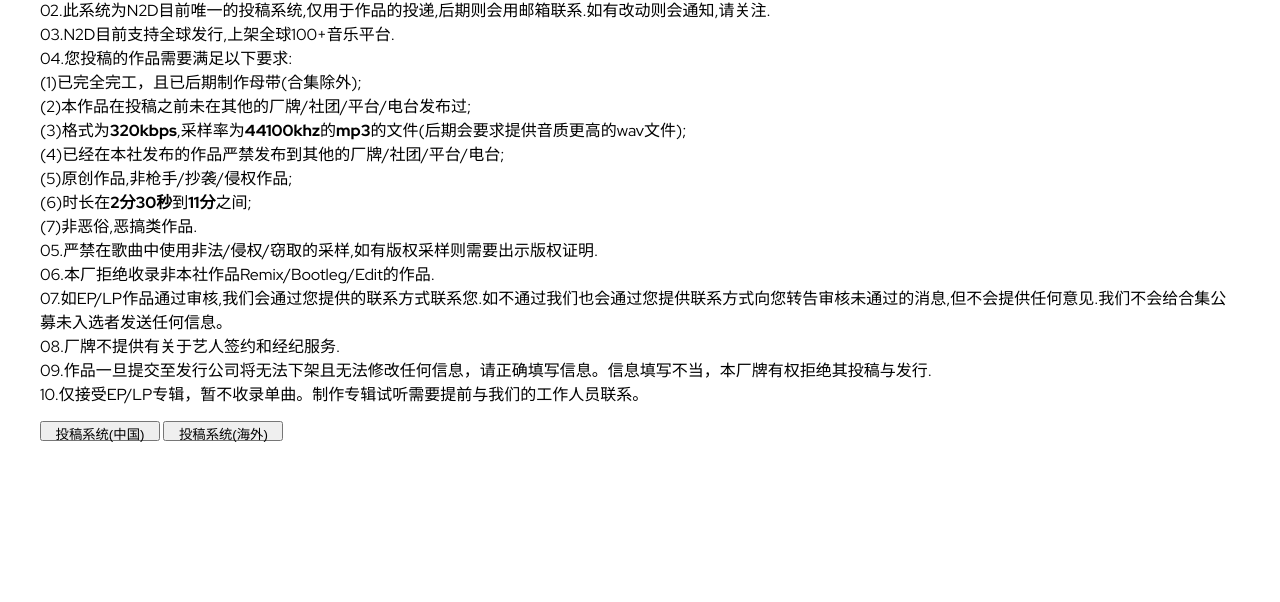
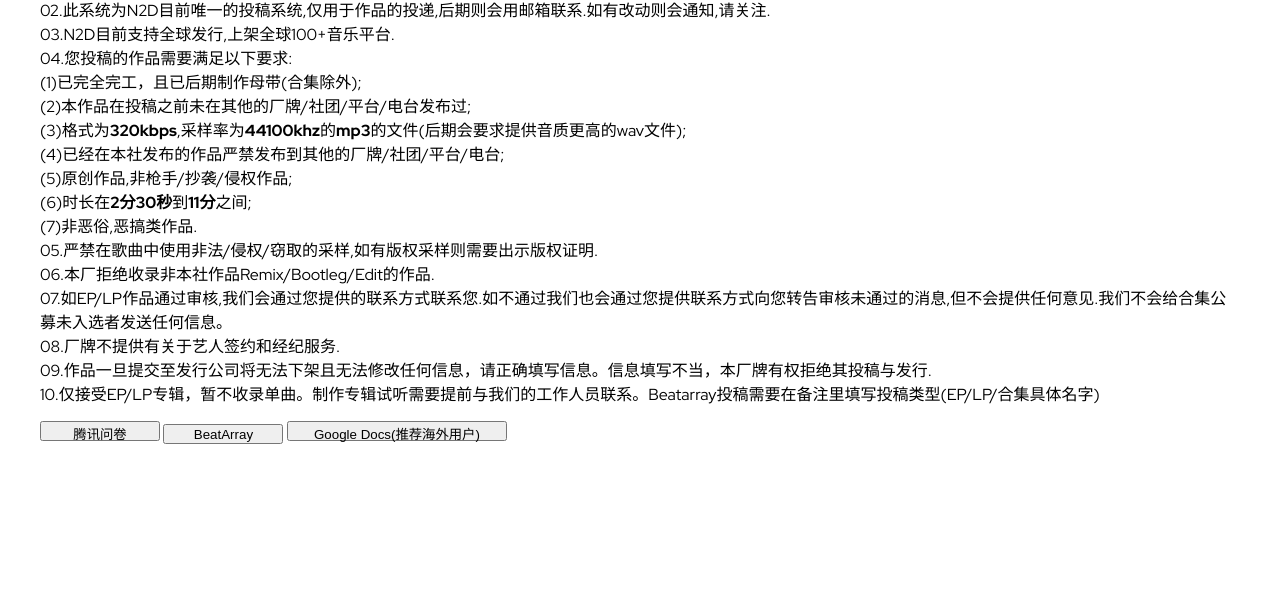
Before and after one commit to hyth5679/newdreamdistortion, a plain HTML site: page submission.html in a window 1280 px wide. Shown: the part 198-800 px from the top of the page. Drawn offline with Linux system fonts and the light colour scheme.

Commit message:
Update submission.html

```diff
--- a/submission.html
+++ b/submission.html
@@ -47,10 +47,11 @@
                     <br>
                     09.作品一旦提交至发行公司将无法下架且无法修改任何信息，请正确填写信息。信息填写不当，本厂牌有权拒绝其投稿与发行.
                     <br>
-                    10.仅接受EP/LP专辑，暂不收录单曲。制作专辑试听需要提前与我们的工作人员联系。
+                    10.仅接受EP/LP专辑，暂不收录单曲。制作专辑试听需要提前与我们的工作人员联系。Beatarray投稿需要在备注里填写投稿类型(EP/LP/合集具体名字)
                 </p>
-                <a href="https://wj.qq.com/s2/12912930/1766/"><button style="width: 120px; height: 20px">投稿系统(中国)</button></a>
-                <a href="https://docs.google.com/forms/d/e/1FAIpQLSf2HS2r6JmGJntD3mPDTzRYv_qCBmh4-_qNtl3hYn3eZSSMuw/viewform?usp=publish-editor"><button style="width: 120px; height: 20px">投稿系统(海外)</button></a>
+                <a href="https://wj.qq.com/s2/12912930/1766/"><button style="width: 120px; height: 20px">腾讯问卷</button></a>
+                <a href="https://www.beatarray.cn/label/NewDreamDistortion?tab=submit"><button style="width: 120px; height: 20px">BeatArray</button></a>
+                <a href="https://docs.google.com/forms/d/e/1FAIpQLSf2HS2r6JmGJntD3mPDTzRYv_qCBmh4-_qNtl3hYn3eZSSMuw/viewform?usp=publish-editor"><button style="width: 220px; height: 20px">Google Docs(推荐海外用户)</button></a>
         </div>
             <footer class="footer">
                 <p style="text-align: left; padding-left: 30px;">
```
